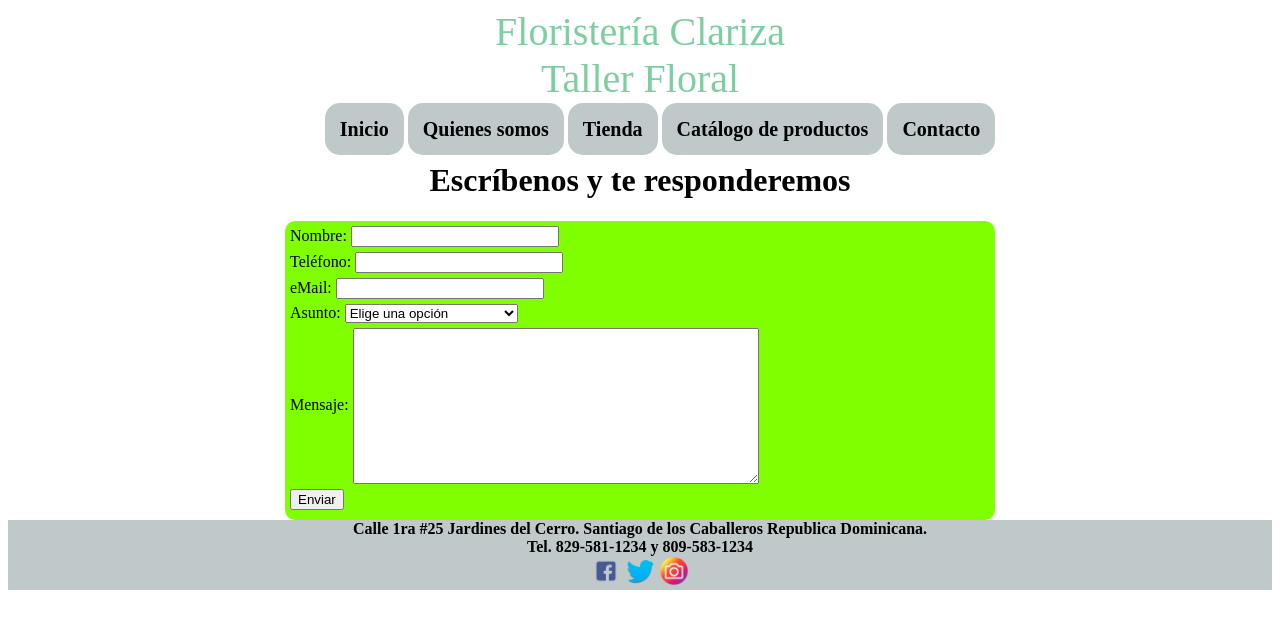
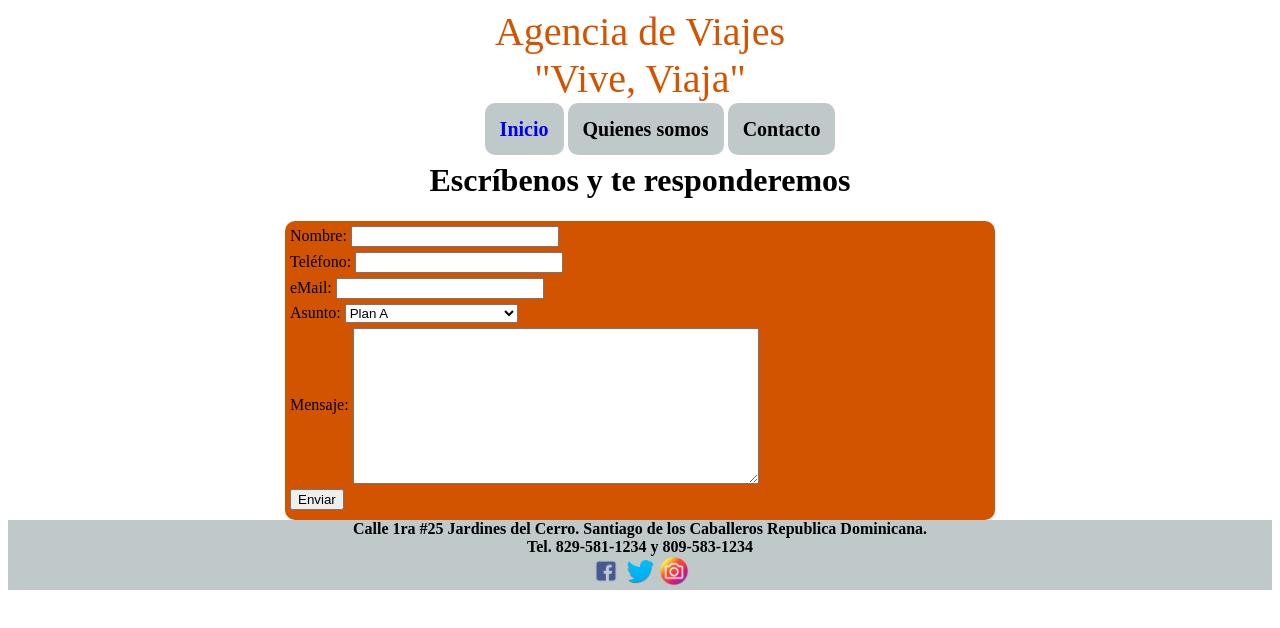
Before and after one commit to mluisa4/agencia, a website: page public_html/contacto.html in a window 1280 px wide. Drawn offline with Linux system fonts and the light colour scheme.

Commit message:
iniciando Agencia. Anadi imagenes y estoy dando estilos. Anadi especificaciones de los dos planes. HIce vinculos de pagina a otra.

```diff
--- a/public_html/contacto.html
+++ b/public_html/contacto.html
@@ -13,15 +13,13 @@ and open the template in the editor.
     </head>
     <body>
          <div id="cabecera">
-            Floristería Clariza</br>
-            Taller Floral
+            Agencia de Viajes</br>
+            "Vive, Viaja"
         </div>
         <div id="menu">
             <ul>
-                <li>Inicio</li>
+                <li><a href="index.html">Inicio</a></li>  </li>
                 <li>Quienes somos</li>
-                <li>Tienda</li>
-                <li>Catálogo de productos</li>
                 <li>Contacto</li>
             </ul>
         </div>
@@ -43,8 +41,8 @@ and open the template in the editor.
                 <div>
                 <label for="asunto"> Asunto: </label>
                 <select id="asunto" name="asunto">
-                    <option value="" selected="selected"> Elige una opción</option>
-                    <option value="Informacion"> Solicitud de información</option>
+                    <option value="" selected="selected"> Plan A</option>
+                    <option value="Informacion"> Plan B</option>
                     <option value="Cotiza" > Solicitar cotización</option>
                     <option value="Reclamacion"> Realizar una reclamación</option>
               <option value="otro"> Otro</option>
--- a/public_html/css/estilos.css
+++ b/public_html/css/estilos.css
@@ -10,7 +10,7 @@ and open the template in the editor.
 #cabecera{
     font-family: Aharoni;
     font-size: 40px;
-    color:#7DCEA0;
+    color:#D35400;
     text-align: center;
 }
 ul li{
@@ -21,7 +21,7 @@ ul li{
     font-family: Aharoni;
     background: #BFC9CA;
     padding: 15px;
-    border-radius: 15px;
+    border-radius: 10px;
 
     }
     #menu{
@@ -33,18 +33,19 @@ ul li{
     #cuerpo{
         text-align: center;
         font-family: Aharoni;
-        font-size: 28px;
-        color: gray;
+        font-size: 22px;
+        color: #D35400;
     }
     #pie{
         background: #BFC9CA;
+        font-family: Aharoni;
         text-align: center;
         font-weight: bold;
     }
     form{
       margin: 0 auto;
       width:700px;
-      background:  chartreuse;
+      background:  #D35400;
       padding: 5px;
       border-radius: 10px;
     }
@@ -55,7 +56,7 @@ ul li{
         margin-bottom: 5px;
     }
     label{
-        font-family: Forte;
+        font-family: Aharoni;
         width:100px;
         text-align: right;
         display:inline;
@@ -71,9 +72,9 @@ ul li{
         text-decoration: none;
     }
     a:hover{
-      color:#196F#D;
+      color:#7DCEA0;
       font-size: 30px;
     }
     a:visited{
-        color:blue;
+        color:black;
     }
```
Also changed, not shown: public_html/index.html (+11 -10 lines), public_html/imagenes/hotel2.jpg (added), public_html/imagenes/hotelfrancia.jpg (added), public_html/imagenes/inglaterra.jpg (added).
